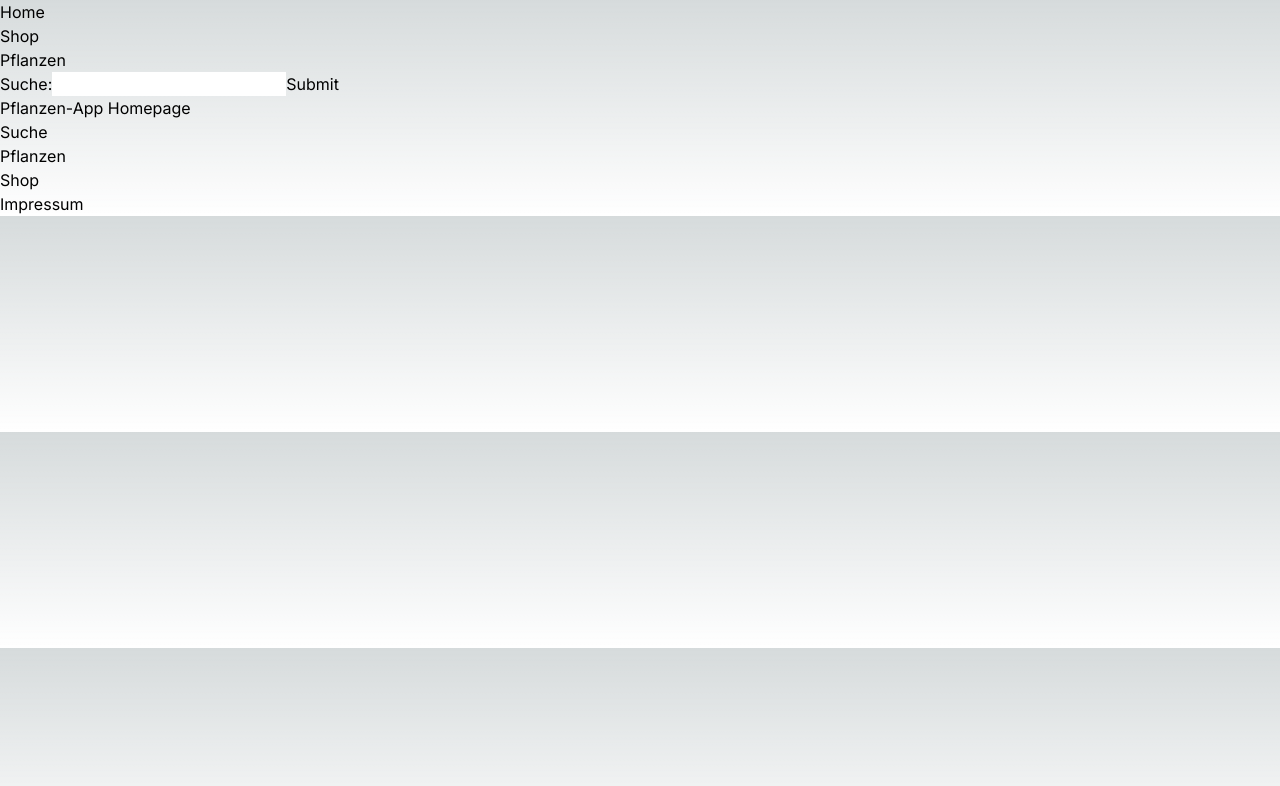
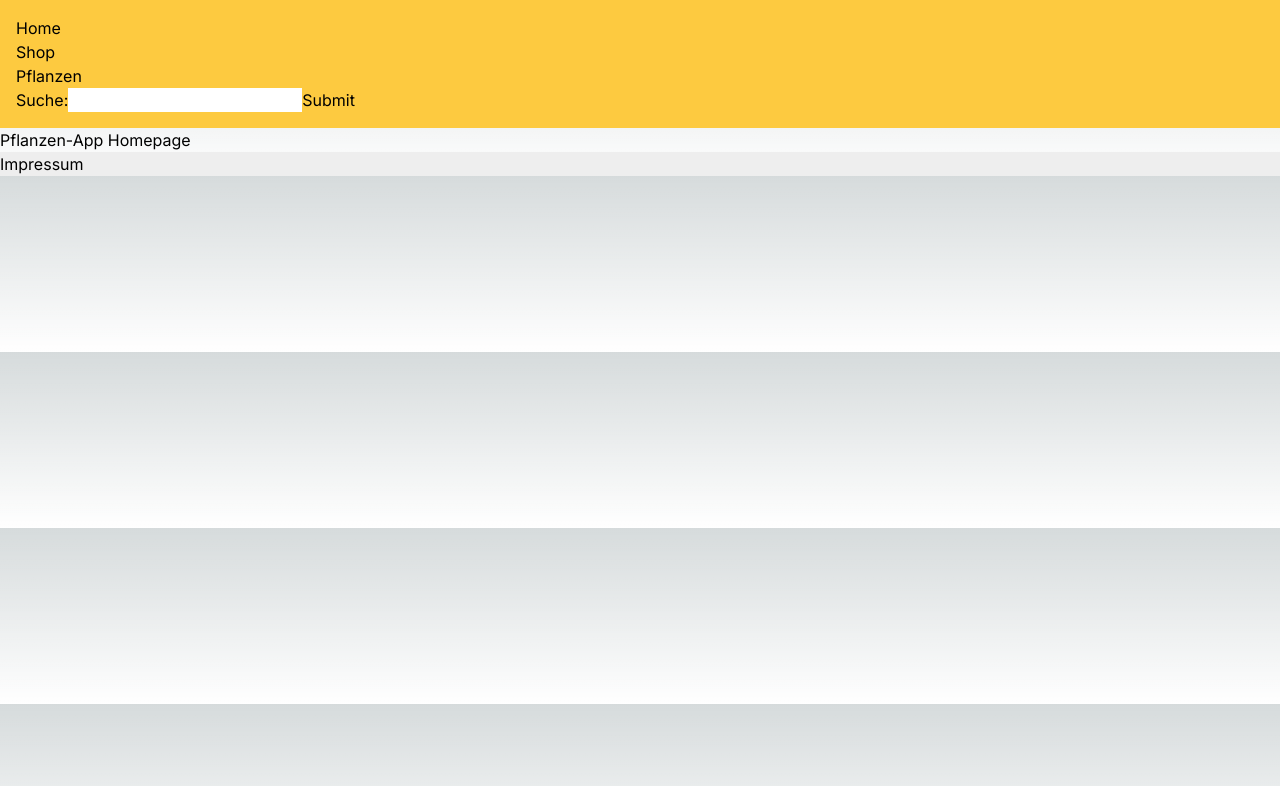
Before and after one commit to JonathanThoelke/PflanzenApp, a Next.js app: page / in a window 1280 px wide. Shown: the top 786 px of the page. Built offline with nearby package versions, Linux system fonts and the light colour scheme.

Commit message:
not-found implementiert & hompage geleert

```diff
--- /dev/null
+++ b/app/Pflanzen/[...slug]/not-found.tsx
@@ -0,0 +1,8 @@
+export default function NotFound()
+{
+    return (
+        <div>
+            <h2> Diese Pflanze gibt es nicht</h2>
+        </div>
+    )
+}
--- a/app/Pflanzen/[...slug]/page.tsx
+++ b/app/Pflanzen/[...slug]/page.tsx
@@ -1,13 +1,21 @@
 //Hier soll Anhand der Parameter in der URL eine Pflanze aus dem Datensatz rausgesucht
+
+import { notFound } from "next/navigation";
+
 //und sämtliche verfügbaren Informationen dargestellt werden
 export default function Plant({ params }: {
     params: {
         slug: string[];
     }
 }) {
-    return (
-      <div>
-        <h1>Hier siehst du: { params.slug[0] }</h1>
-      </div>
-    );
+    if(params.slug.length === 1){ //Vorrübergehend zum Testen von notFound()
+      return (
+        <div>
+          <h1>Hier siehst du: { params.slug[0] }</h1>
+        </div>
+      );
+    }
+    else{
+      notFound();
+    }
   }
--- a/app/layout.tsx
+++ b/app/layout.tsx
@@ -17,7 +17,7 @@ export default function RootLayout({
   return (
     <html lang="en">
       <body className={inter.className}>
-        <header>
+        <header style={{backgroundColor: "#FDCA40", padding: "1rem"}}>
           <ul>
             <li><a href="/">Home</a></li>
             <li><a href="/Shop">Shop</a></li>
@@ -32,7 +32,9 @@ export default function RootLayout({
           </ul>
         </header>
         <main>{ children }</main>
-        <footer><a href="/Impressum">Impressum</a></footer>
+        <footer style={{backgroundColor: "#EEEEEE"}}>
+          <a href="/Impressum">Impressum</a>
+        </footer>
       </body>
     </html>
   );
--- /dev/null
+++ b/app/not-found.tsx
@@ -0,0 +1,8 @@
+export default function NotFound()
+{
+    return (
+        <div>
+            <h2><b>404</b> Diese Seite existiert nicht</h2>
+        </div>
+    )
+}
--- a/app/page.tsx
+++ b/app/page.tsx
@@ -3,15 +3,6 @@ export default function Home() {
   return (
     <div>
       <h1>Pflanzen-App Homepage</h1>
-      <div>
-        <a href="/Suche">Suche</a>
-      </div>
-      <div>
-        <a href="/Pflanzen">Pflanzen</a>
-      </div>
-      <div>
-        <a href="/Shop">Shop</a>
-      </div>
     </div>
   );
 }
```
